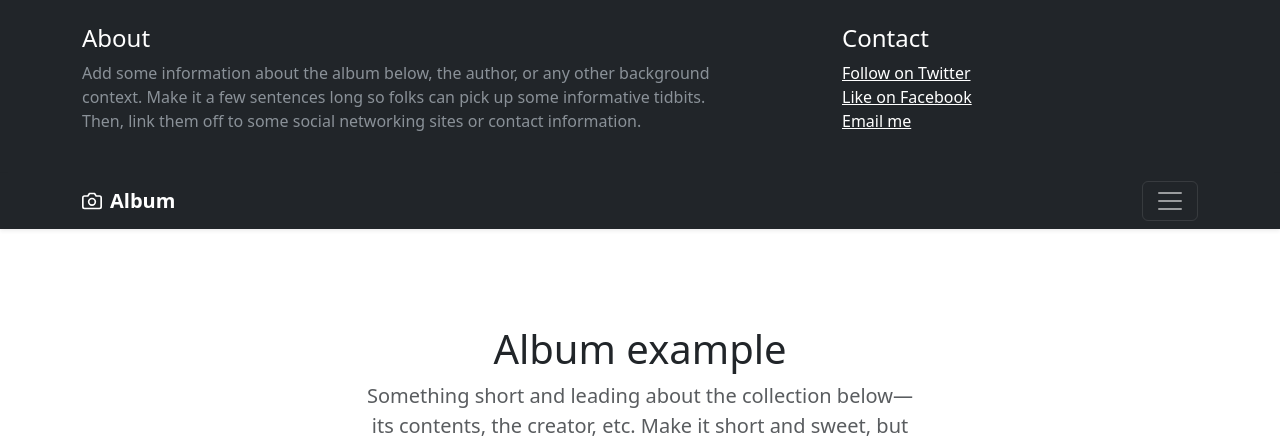
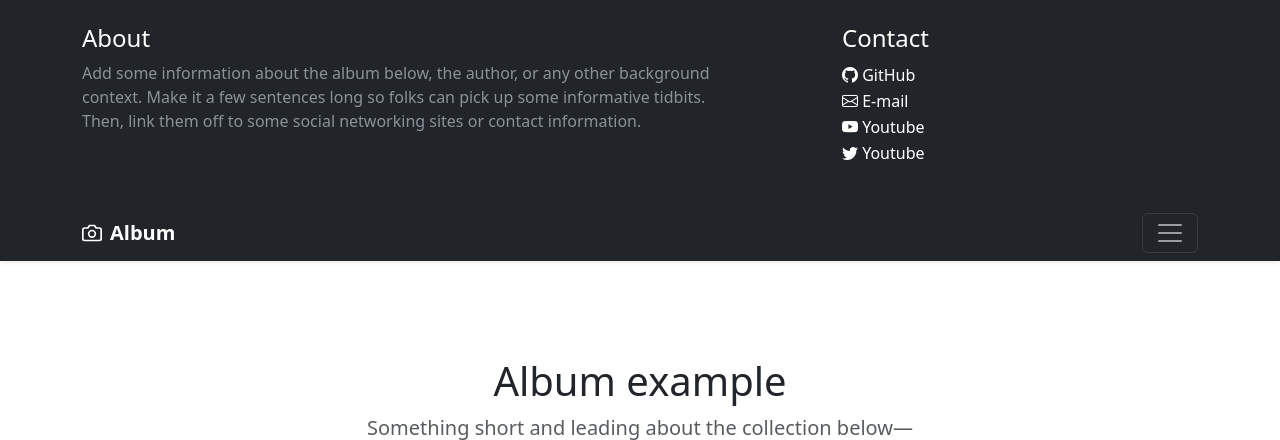
Before and after one commit to masa-gradstudent/myblog, a Django app: page / in a window 1280 px wide, after a click that opens the changed part. Shown: the top 440 px of the page. Run offline with Django 4.2, Linux system fonts and the light colour scheme; some libraries are stand-ins or nearby versions.

Commit message:
#21 boostrapでアイコンの導入

```diff
--- a/home/templates/home/home.html
+++ b/home/templates/home/home.html
@@ -16,7 +16,8 @@
 
 
     <link href="https://cdn.jsdelivr.net/npm/bootstrap@5.3.0/dist/css/bootstrap.min.css" rel="stylesheet" integrity="sha384-9ndCyUaIbzAi2FUVXJi0CjmCapSmO7SnpJef0486qhLnuZ2cdeRhO02iuK6FUUVM" crossorigin="anonymous">
-
+<!-- bootstrap icon -->
+    <link rel="stylesheet" href="https://cdn.jsdelivr.net/npm/bootstrap-icons@1.11.1/font/bootstrap-icons.min.css" integrity="sha384-fFxL8wXRpg9gVqGpY+URMtLr3fLL0WBbo4NBQ+IWwMDYjIjI5VQ46XlJm5+BUlXJ" crossorigin="anonymous">
     <!-- Favicons -->
 <link rel="apple-touch-icon" href="/docs/5.3/assets/img/favicons/apple-touch-icon.png" sizes="180x180">
 <link rel="icon" href="/docs/5.3/assets/img/favicons/favicon-32x32.png" sizes="32x32" type="image/png">
@@ -176,12 +177,14 @@
           <h4>About</h4>
           <p class="text-body-secondary">Add some information about the album below, the author, or any other background context. Make it a few sentences long so folks can pick up some informative tidbits. Then, link them off to some social networking sites or contact information.</p>
         </div>
+        <!-- SNS icon -->
         <div class="col-sm-4 offset-md-1 py-4">
           <h4>Contact</h4>
           <ul class="list-unstyled">
-            <li><a href="#" class="text-white">Follow on Twitter</a></li>
-            <li><a href="#" class="text-white">Like on Facebook</a></li>
-            <li><a href="#" class="text-white">Email me</a></li>
+            <li><a href="#" class="text-white bi bi-github text-decoration-none"> GitHub</a></li>
+            <li><a href="#" class="text-white bi bi-envelope text-decoration-none"> E-mail</a></li>
+            <li><a href="#" class="text-white bi bi-youtube text-decoration-none"> Youtube</a></li>
+            <li><a href="#" class="text-white bi bi-twitter text-decoration-none"> Youtube</a></li>
           </ul>
         </div>
       </div>
```
